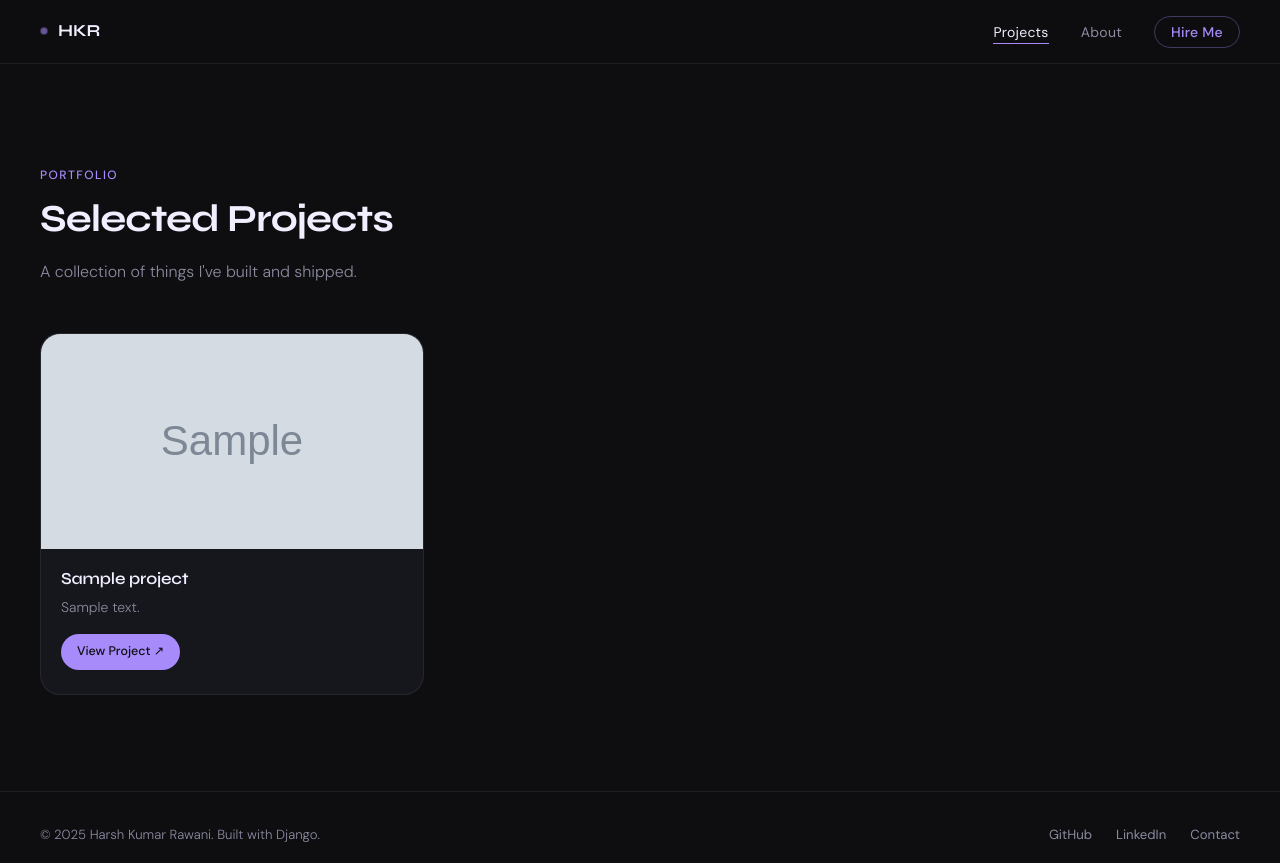
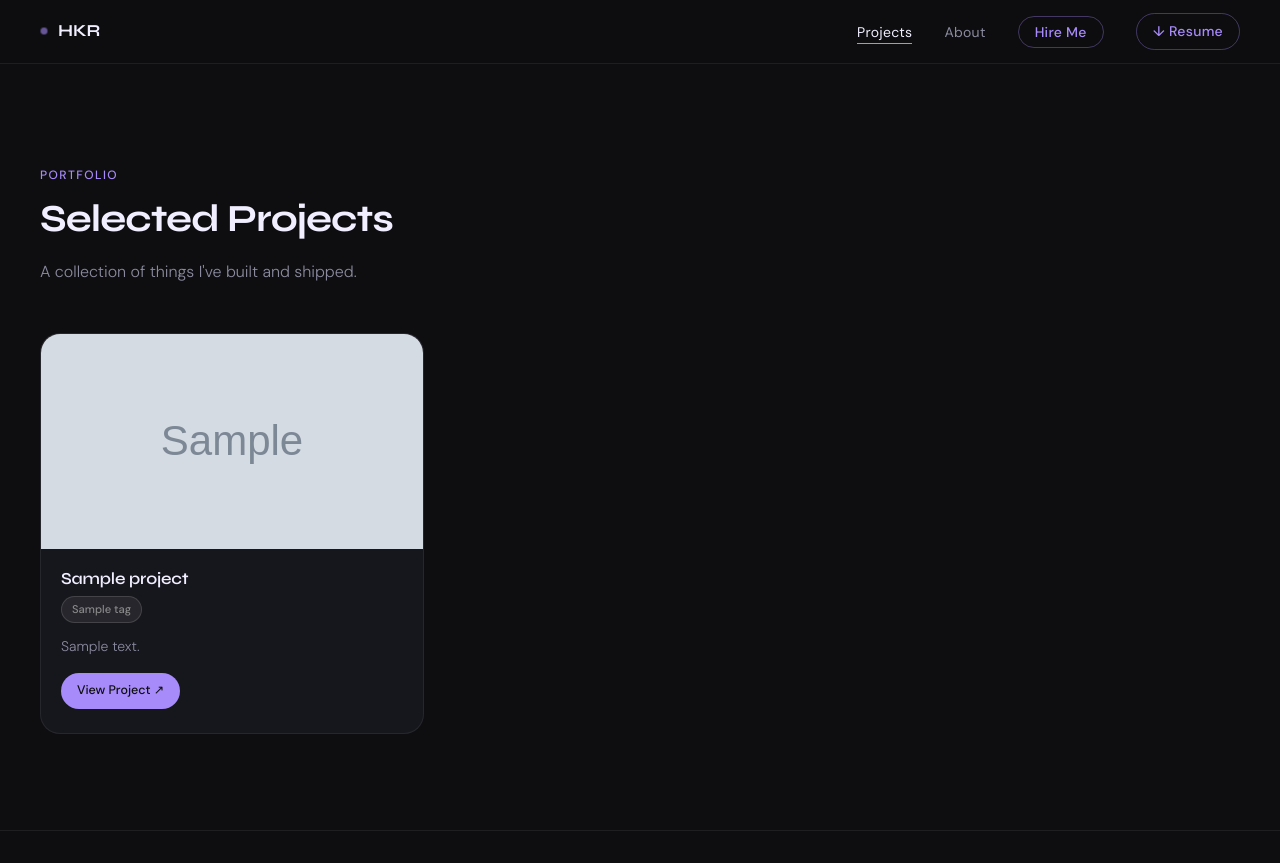
Before and after one commit to HarshRawani/My_Portfolio, a Django app: page / in a window 1280 px wide. Shown: the top 863 px of the page. Before the commit the page ends 842 px from the top, so only its background shows below. Run offline with Django 5.2, Linux system fonts and the light colour scheme; tables that the repository leaves empty hold one stand-in row (values such as "Sample post"); grey boxes marked "Sample" are stand-in pictures.

Commit message:
feat: add tech tags, project archiving, and resume download

```diff
--- a/portfolio/models.py
+++ b/portfolio/models.py
@@ -1,10 +1,19 @@
 from django.db import models
 
+class Tag(models.Model):
+    name = models.CharField(max_length=50)
+    color = models.CharField(max_length=7, default='#a78bfa')
+
+    def __str__(self):
+        return self.name
 
 class Project(models.Model):
     title       = models.CharField(max_length=200)
     description = models.TextField()
     link        = models.URLField(blank=True, null=True)
+    tags        = models.ManyToManyField(Tag, blank=True)
+    is_archived = models.BooleanField(default=False)
+
 
     def get_main_image_url(self):
         main = self.images.filter(is_main=True).first()
--- a/portfolio/views.py
+++ b/portfolio/views.py
@@ -4,7 +4,7 @@ from .models import Project, Contact
 
 
 def home(request):
-    projects = Project.objects.prefetch_related('images').all()
+    projects = Project.objects.prefetch_related('images', 'tags').filter(is_archived=False)
     return render(request, 'home.html', {'projects': projects})
 
 
--- a/static/css/style.css
+++ b/static/css/style.css
@@ -214,3 +214,28 @@ h1,h2,h3,h4,h5{font-family:var(--font-display);font-weight:700;line-height:1.15;
 .pf-reveal-delay-2{transition-delay:.2s}
 .pf-reveal-delay-3{transition-delay:.3s}
 .pf-reveal-delay-4{transition-delay:.4s}
+
+/* for tags in home page */
+.pf-project-card__tags { display:flex; flex-wrap:wrap; gap:6px; margin-bottom:0.75rem; }
+.pf-tag { font-size:.7rem; font-weight:500; padding:3px 10px; border-radius:99px;
+  background: color-mix(in srgb, var(--tag-color) 15%, transparent);
+  color: var(--tag-color);
+  border: 1px solid color-mix(in srgb, var(--tag-color) 30%, transparent); }
+
+/* RESUME DOWNLOAD BUTTON */
+.btn-pf--download {
+  color: var(--clr-accent) !important;
+  border: 1px solid rgba(167,139,250,.35);
+  padding: 6px 16px;
+  border-radius: 99px;
+  font-size: .8rem;
+  font-weight: 500;
+  transition: all var(--transition);
+  display: inline-flex;
+  align-items: center;
+  gap: 6px;
+}
+.btn-pf--download:hover {
+  background: rgba(167,139,250,.12);
+  border-color: var(--clr-accent);
+}
--- a/templates/about.html
+++ b/templates/about.html
@@ -25,6 +25,7 @@
         <a href="https://github.com/HarshRawani/" target="_blank" class="btn-pf btn-pf--primary">GitHub</a>
         <a href="https://www.linkedin.com/in/harsh-kumar-rawani-ba7499247/" target="_blank" class="btn-pf btn-pf--outline">LinkedIn</a>
         <a href="{% url 'contact' %}" class="btn-pf btn-pf--outline">Get in Touch</a>
+        <a href="{% static 'files/harsh_rawani_resume.pdf' %}" download class="btn-pf btn-pf--download">↓ Download Resume</a>
       </div>
     </div>
 
--- a/templates/includes/gallery.html
+++ b/templates/includes/gallery.html
@@ -31,6 +31,13 @@
   <!-- Body -->
   <div class="pf-project-card__body">
     <h3 class="pf-project-card__title">{{ project.title }}</h3>
+
+    <div class="pf-project-card__tags">
+      {% for tag in project.tags.all %}
+        <span class="pf-tag" style="--tag-color: {{ tag.color }}">{{ tag.name }}</span>
+      {% endfor %}
+    </div>
+
     <p class="pf-project-card__desc">{{ project.description }}</p>
     <div class="pf-project-card__footer">
       {% if project.link %}
--- a/templates/includes/navbar.html
+++ b/templates/includes/navbar.html
@@ -13,6 +13,7 @@
     <li><a href="{% url 'home' %}" class="{% if request.resolver_match.url_name == 'home' %}active{% endif %}">Projects</a></li>
     <li><a href="{% url 'about' %}" class="{% if request.resolver_match.url_name == 'about' %}active{% endif %}">About</a></li>
     <li><a href="{% url 'contact' %}" class="pf-nav__cta">Hire Me</a></li>
+    <li><a href="{% static 'files/harsh_rawani_resume.pdf' %}" download class="btn-pf btn-pf--download">↓ Resume</a></li>
   </ul>
 </nav>
 
```
Also changed, not shown: portfolio/admin.py (+8 -3 lines), portfolio/migrations/0009_tag_project_tags.py (added), portfolio/migrations/0010_project_is_archived.py (added), 1 other file.
